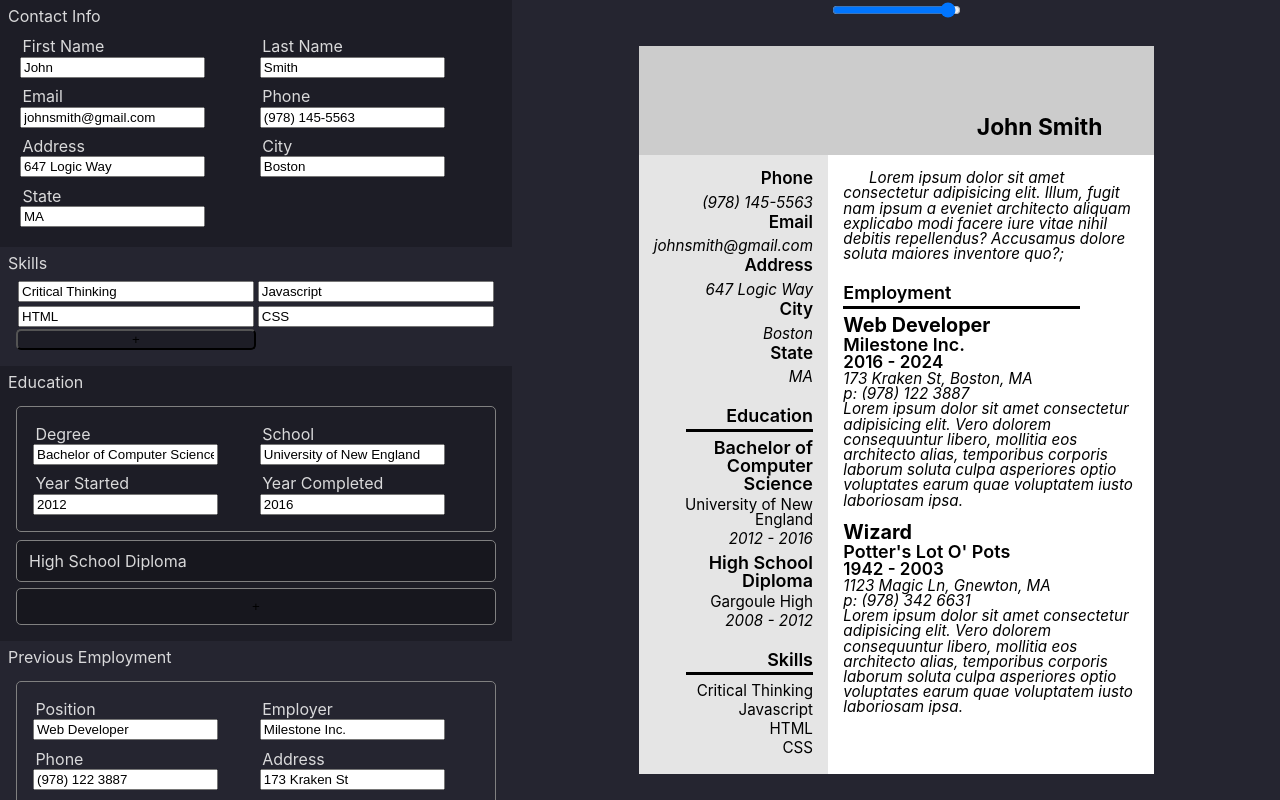
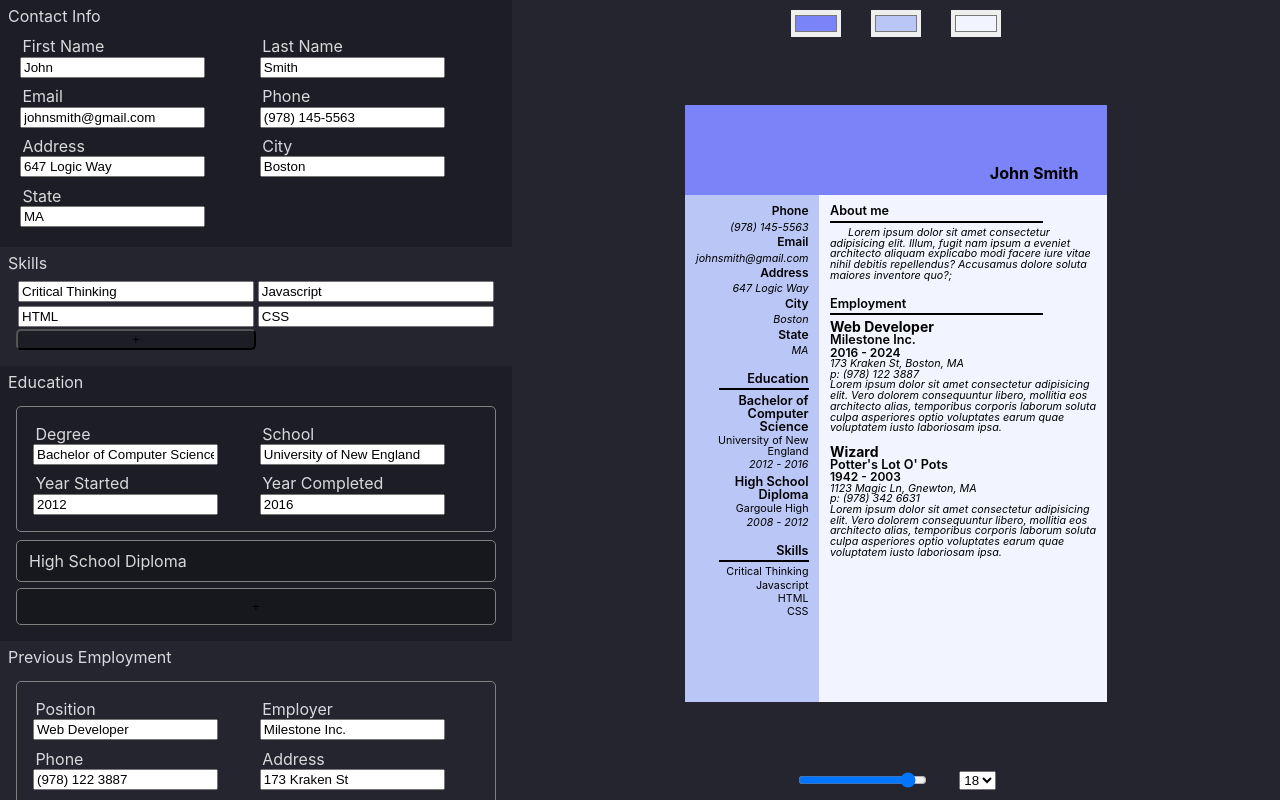
Before and after one commit to DarxyDev/CV-Generator, a React (Vite) app: page / in a window 1280 px wide. Built offline with nearby package versions, Linux system fonts and the light colour scheme.

Commit message:
made PageSettings more modular, added fontSize select menu

```diff
--- a/src/components/Preview.jsx
+++ b/src/components/Preview.jsx
@@ -6,14 +6,19 @@ const PAGE_RATIO = 1 / 1.414;
 let resizeAdded = false;
 export default function Preview({ formData }) {
     const [pageSettings, setPageSettings] = useState({
-        scale: .95,
+        scale: .9,
+        color1: '#7a84f8',
+        color2: '#bac6f5',
+        color3: '#f2f4ff',
+        fontSize: 18,
     })
     if (!(resizeAdded = false) && onLoadResize(pageSettings))
         window.onresize = (e) => { onWindowResize(pageSettings) };
     return (
         <div className='right-half main-section Preview'>
-            <PageSettings {...{ pageSettings, setPageSettings }} />
-            <Page formData={formData}></Page>
+            <PageSettings {...{ pageSettings, setPageSettings,color1:1,color2:1,color3:1 }} />
+            <Page {...{ formData, pageSettings }}></Page>
+            <PageSettings {...{ pageSettings, setPageSettings, scale:1, fontSettings:1}} />
         </div>
     )
 }
@@ -28,7 +33,7 @@ const onWindowResize = (settings) => {
 
     page.style.height = newHeight + 'px';
     page.style.width = newWidth + 'px';
-    page.style.fontSize = (settings.scale * 2) + 'vh';
+    page.style.fontSize = (newHeight * settings.fontSize / 1000) + 'px';
 };
 
 function onLoadResize(settings) {
@@ -39,36 +44,77 @@ function onLoadResize(settings) {
     return true;
 }
 
-function PageSettings({ pageSettings, setPageSettings }) {
-    function setScale(value) {
+function PageSettings({ pageSettings, setPageSettings, color1,color2,color3,scale,fontSettings }) {
+    function setScale(e) {
+        const value = ((e.target.value) / 100);
+        console.log(value)
         setPageSettings({ ...pageSettings, scale: value });
     }
+    function setFontSize(e){
+
+    }
+    function setColor1(e) {
+        const value = e.target.value;
+        setPageSettings({ ...pageSettings, color1: value })
+    }
+    function setColor2(e) {
+        const value = e.target.value;
+        setPageSettings({ ...pageSettings, color2: value })
+    }
+    function setColor3(e) {
+        const value = e.target.value;
+        setPageSettings({ ...pageSettings, color3: value })
+    }
     return (
-        <div>
-            <Slider value={pageSettings.scale} setValue={setScale} />
+        <div className='PageSettings'>
+            {scale && <Slider value={pageSettings.scale} setValue={setScale} />}
+            {color1 && <ColorSelect value={pageSettings.color1} setValue={setColor1} />}
+            {color2 && <ColorSelect value={pageSettings.color2} setValue={setColor2} />}
+            {color3 && <ColorSelect value={pageSettings.color3} setValue={setColor3} />}
+            {fontSettings && <FontSettings {...{pageSettings, setPageSettings}}/>}
+        </div>
+    )
+}
+function FontSettings({pageSettings, setPageSettings}){
+    function setFontSize(e){
+        const value = e.target.value
+        setPageSettings({ ...pageSettings, fontSize: value });
+    }
+    const fontOptions = [];
+    for(let i = 10; i < 65; i++){
+        fontOptions.push(<option value={i} key={i+"dslkfsdf94maslkdmfaslkdmc9smv3c"}>{i}</option>)
+    }
+    return (
+        <div className='FontSettings'>
+            <select value={pageSettings.fontSize}onChange={setFontSize}>
+                {fontOptions.map((item)=>item)}
+            </select>
         </div>
     )
 }
 function Slider({ value, setValue }) {
-    function onChange(e) {
-        setValue((e.target.value) / 100)
-    }
     return (
-        <input type='range' min={20} max={98} value={value * 100} onChange={onChange}></input>
+        <input type='range' min={20} max={98} value={value * 100} onChange={setValue}></input>
     )
 }
-function Page({ formData }) {
+function ColorSelect({ value, setValue }) {
+    return (
+        <div>
+            <input type='color' className='ColorSelectInput' onChange={setValue} value={value}></input>
+        </div>
+    )
+}
+function Page({ formData, pageSettings }) {
     const childProps = { formData }
     return (
         <div className='Page-container'>
             <div className='Page'>
-{/*
-                <div className='section'></div> */}
-                <div className='section grid-span-2-col'>
+                <div className='section' style={{ backgroundColor: pageSettings.color1 }}></div>
+                <div className='section' style={{ backgroundColor: pageSettings.color1 }}>
                     <h1 className='name'>{formData.firstName + ' ' + formData.lastName}</h1>
                 </div>
 
-                <div className='flex-spread-col section'>
+                <div className='flex-spread-col section' style={{ backgroundColor: pageSettings.color2 }}>
                     <ContactInfo {...childProps} />
                     <div className='sub-section'>
                         <h3 className='section-title align-right'>Education</h3>
@@ -79,8 +125,11 @@ function Page({ formData }) {
                         <Skills {...childProps} />
                     </div>
                 </div>
-                <div className='flex-spread-col section'>
-                    <Summary {...childProps} />
+                <div className='flex-spread-col section' style={{ backgroundColor: pageSettings.color3 }}>
+                    <div className='sub-section'>
+                        <h3 className='section-title'>About me</h3>
+                        <Summary {...childProps} />
+                    </div>
                     <div className='sub-section'>
                         <h3 className='section-title'>Employment</h3>
                         <Employment {...childProps} />
--- a/src/styles/App.css
+++ b/src/styles/App.css
@@ -22,8 +22,8 @@ html, body, #root{
     min-height:100%;
 }
 .right-half{
-    width:60%;
-    height:100%;
+    width:calc(60%);
+    height:calc(100% );
 }
 .main-section{
     box-sizing:border-box;
--- a/src/styles/Preview.css
+++ b/src/styles/Preview.css
@@ -1,14 +1,20 @@
-:root{
-    --Preview_COL-header:rgba(0,0,0,.2);
-    --Preview_COL-left:rgba(0,0,0,.1);
-}
-
 .Preview {
-    height: 100vh;
-    display: flex;
+    height:100%;
+    max-height: 100vh;
+    /* display: flex;
     flex-direction: column;
     align-items: center;
+    justify-content: center; */
+    display:grid;
+    grid-row: 1fr 1fr 1fr;
+    padding:10px;
+}
+.Preview > div{
+    display:flex;
     justify-content: center;
+}
+.Preview > div:last-child{
+    align-items: end;
 }
 
 .Preview H1 {
@@ -48,7 +54,7 @@
     justify-content: center;
     align-items: center;
     height: 100%;
-    max-height: 100%;
+    max-height: 100vh;
     width: 100%;
 }
 
@@ -58,6 +64,17 @@
     box-sizing: border-box;
     display: grid;
     grid-template: 15% 1fr/ 1fr 3fr;
+}
+.Preview .PageSettings{
+    display:flex;
+    gap:30px;
+}
+.Preview .FontSettings{
+
+}
+.Preview .ColorSelectInput{
+    border:none;
+    outline:none;
 }
 
 .Preview .name {
@@ -78,13 +95,6 @@
     height: 100%;
     width: 100%;
     padding:1em;
-}
-
-.Preview .section:nth-child(1){
-    background-color: var(--Preview_COL-header);
-}
-.Preview .section:nth-child(2){
-    background-color: var(--Preview_COL-left);
 }
 
 .Preview .sub-section {
```
